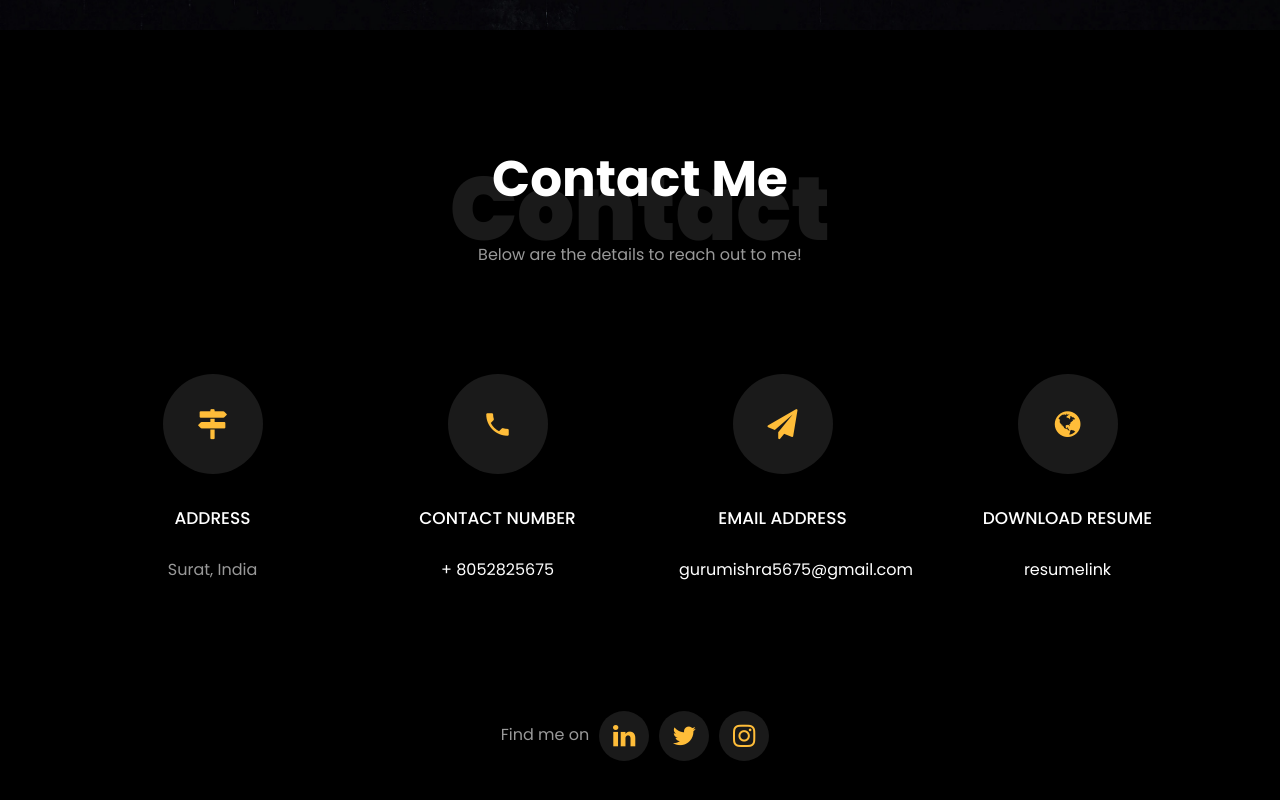
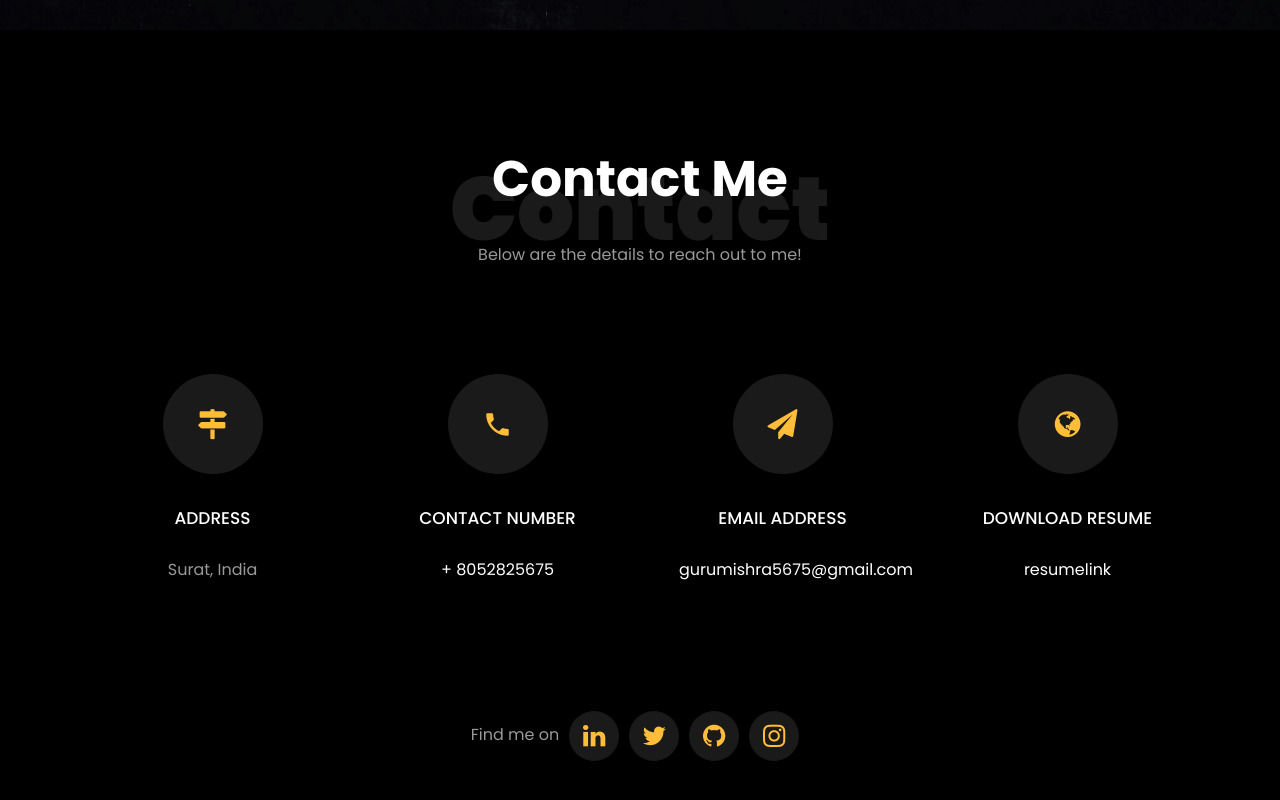
Before and after one commit to GuruAshishMishra/ashishmishra.github.io, a plain HTML site: page index.html in a window 1280 px wide. Shown: the part 4608-5408 px from the top of the page. Drawn offline with Linux system fonts and the light colour scheme; files whose address does not match are found by name.

Commit message:
Update Git Icon

```diff
--- a/index.html
+++ b/index.html
@@ -461,9 +461,10 @@
 					<br>
 						<ul class="ftco-footer-social list-unstyled d-flex justify-content-center align-items-center mb-0">
 						<li class="ftco-animate normal-txt">Find me on  </li>
-						<li class="ftco-animate"><a href="https://www.linkedin.com/in/ashish-mishra-5b6aa7226/"><span class="icon-linkedin"></span></a></li>
-						<li class="ftco-animate"><a href="https://x.com/Guru5675?t=dHCKopWaq8iijH59orzQWA&s=09&mx=2"><span class="icon-twitter"></span></a></li>
-						<li class="ftco-animate"><a href="https://www.instagram.com/guru22110/"><span class="icon-instagram"></span></a></li>
+						<li class="ftco-animate"><a href="https://www.linkedin.com/in/ashish-mishra-5b6aa7226/" target="_blank"><span class="icon-linkedin"></span></a></li>
+						<li class="ftco-animate"><a href="https://x.com/Guru5675?t=dHCKopWaq8iijH59orzQWA&s=09&mx=2" target="_blank"><span class="icon-twitter"></span></a></li>
+						<li class="ftco-animate"><a href="https://github.com/GuruAshishMishra" target="_blank"><span class="icon-github"></span></a></li>
+						<li class="ftco-animate"><a href="https://www.instagram.com/guru22110/" target="_blank"><span class="icon-instagram"></span></a></li>
 						</ul>
 					<br>
 			</div>
```
